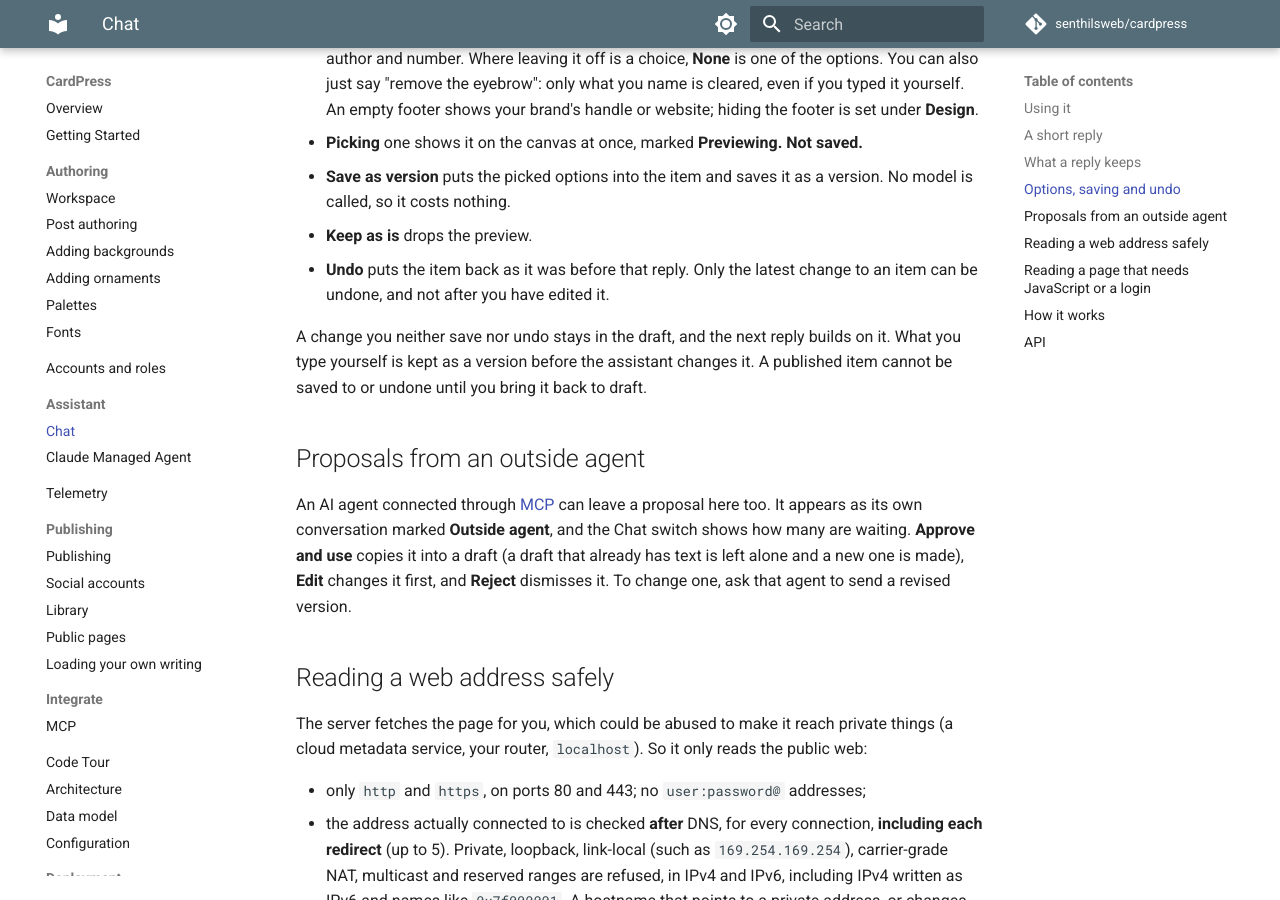
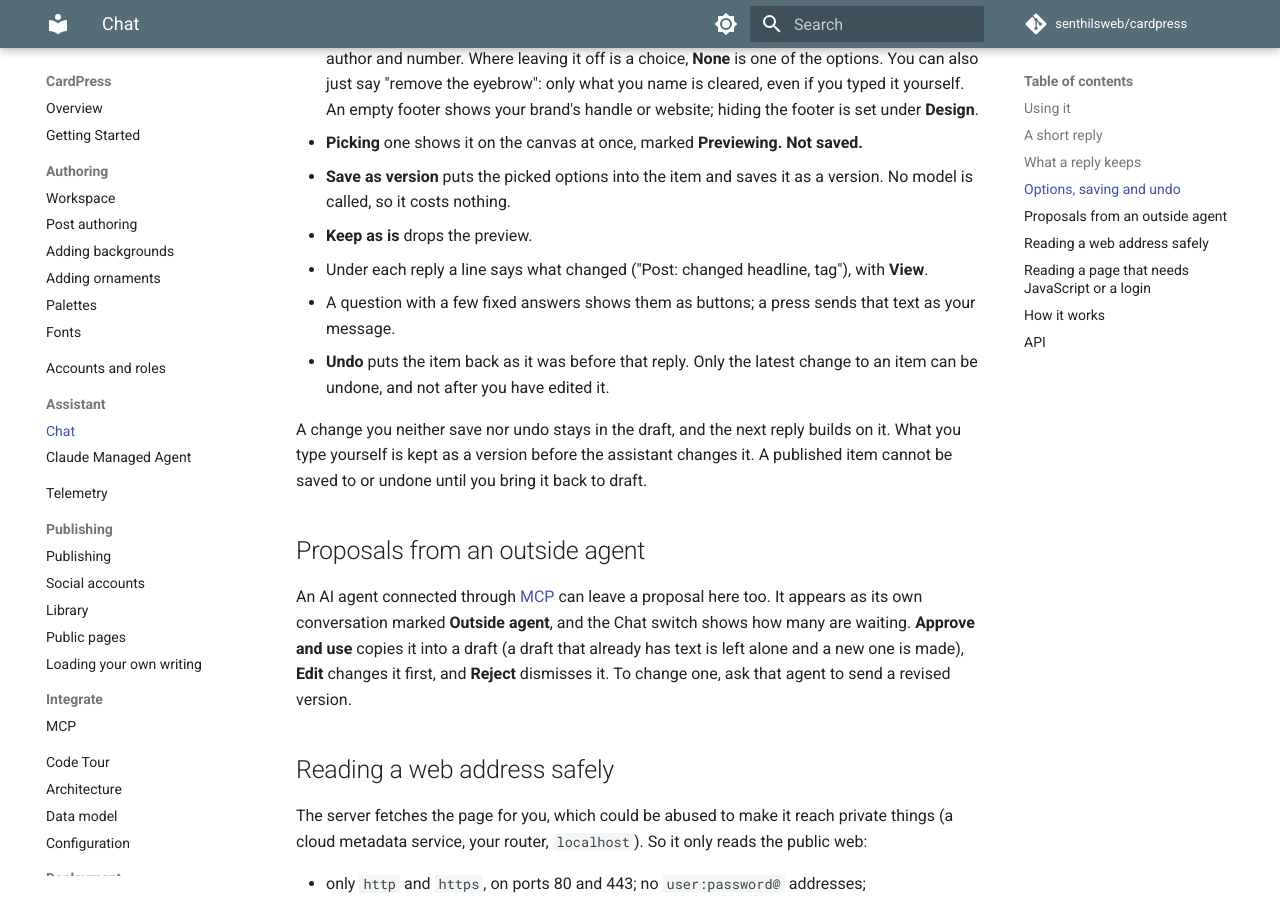
Before and after one commit to senthilsweb/cardpress, an MkDocs documentation site: the page built from docs/chat.md, in a window 1280 px wide and 900 px high, scrolled down 1813 px. Built offline with MkDocs 1.6.1 and Material for MkDocs 9.7.7, drawn with Linux system fonts in a browser that asks for light colours; comment, search, counter and statistics services are not loaded.

Commit message:
Docs: answer buttons and change lines in the chat
Co-Authored-By: Claude Sonnet 5.5 <noreply@anthropic.com>
Claude-Session: https://claude.ai/code/session_01AK7pngUoLJb7ZTAefiirbr

```diff
--- a/docs/chat.md
+++ b/docs/chat.md
@@ -42,6 +42,8 @@ When there is a choice to make (three titles, two card headlines), the reply sho
 - **Picking** one shows it on the canvas at once, marked **Previewing. Not saved.**
 - **Save as version** puts the picked options into the item and saves it as a version. No model is called, so it costs nothing.
 - **Keep as is** drops the preview.
+- Under each reply a line says what changed ("Post: changed headline, tag"), with **View**.
+- A question with a few fixed answers shows them as buttons; a press sends that text as your message.
 - **Undo** puts the item back as it was before that reply. Only the latest change to an item can be undone, and not after you have edited it.
 
 A change you neither save nor undo stays in the draft, and the next reply builds on it. What you type yourself is kept as a version before the assistant changes it. A published item cannot be saved to or undone until you bring it back to draft.
```
